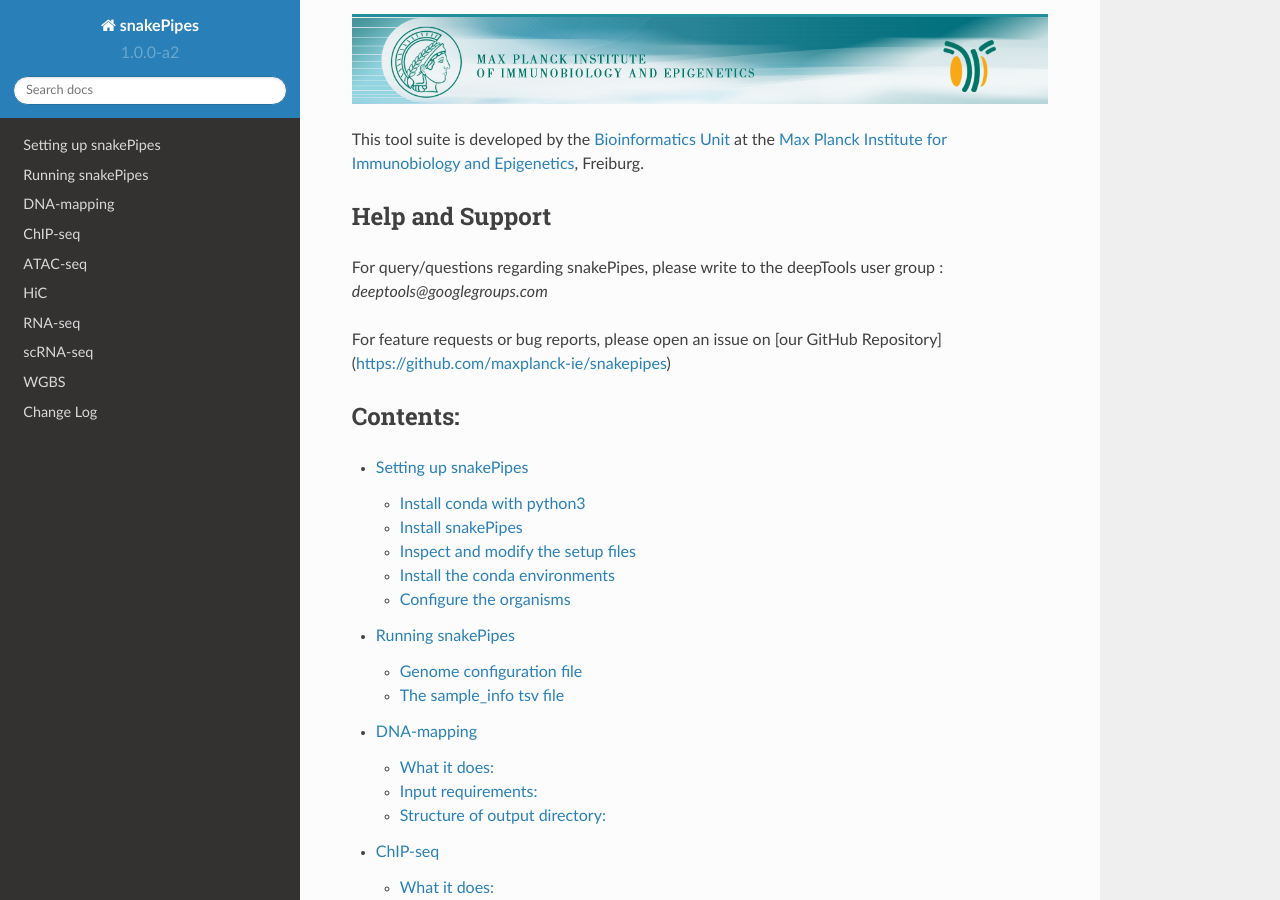
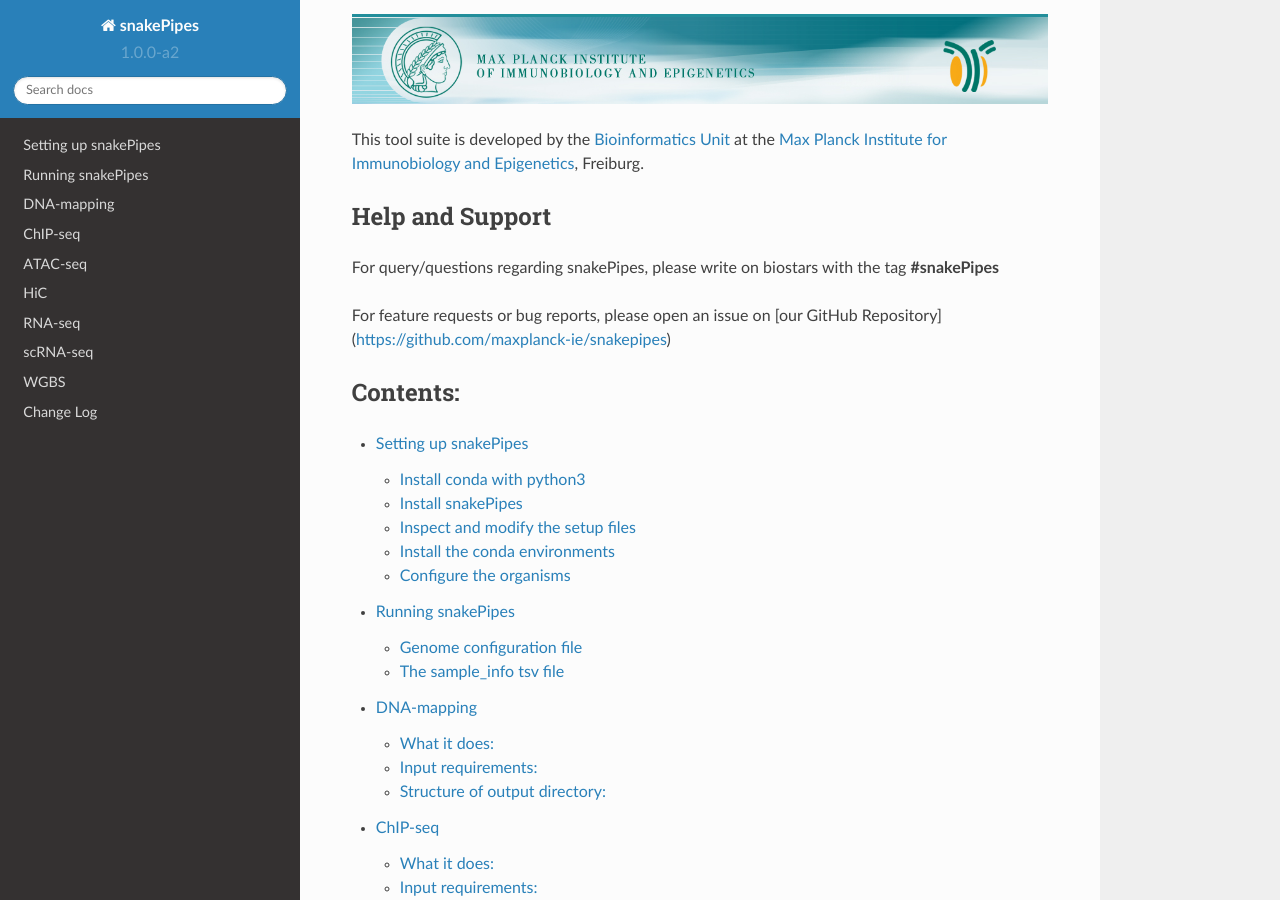
Before and after one commit to maxplanck-ie/snakepipes, a Sphinx documentation site: the page built from docs/index.rst, in a window 1280 px wide and 900 px high, scrolled down 1464 px. Built offline with Sphinx 7.4.7 and the Read the Docs theme 2.0.0, drawn with Linux system fonts in a browser that asks for light colours.

Commit message:
remove mailing list

```diff
--- a/docs/index.rst
+++ b/docs/index.rst
@@ -74,7 +74,7 @@ at the `Max Planck Institute for Immunobiology and Epigenetics <http://www.ie-fr
 Help and Support
 -----------------
 
-For query/questions regarding snakePipes, please write to the deepTools user group : `deeptools@googlegroups.com`
+For query/questions regarding snakePipes, please write on biostars with the tag **#snakePipes**
 
 For feature requests or bug reports, please open an issue on [our GitHub Repository](https://github.com/maxplanck-ie/snakepipes)
 
```
